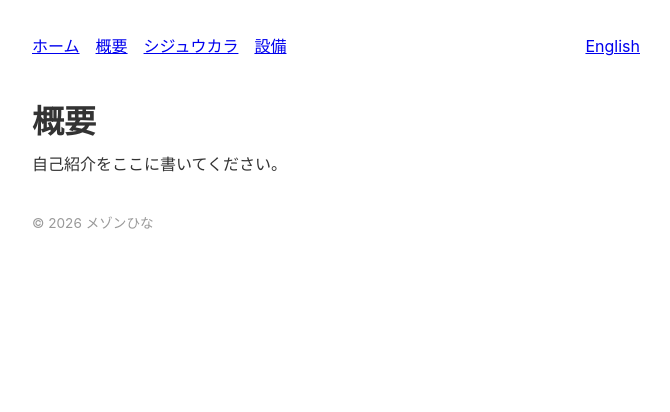
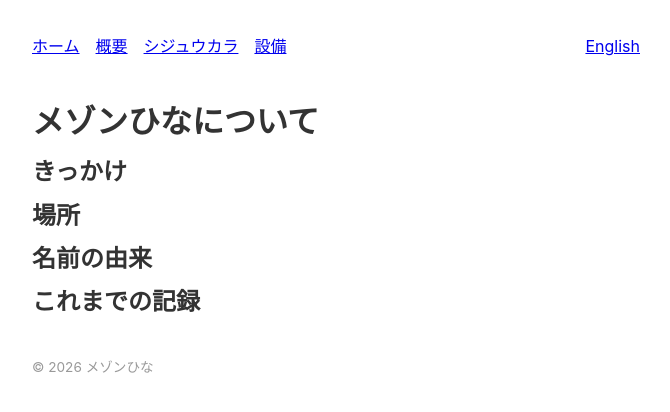
Before and after one commit to tagawa/maison-hina, a Jekyll site: the page built from ja/about.md, in a window 1280 px wide. Shown: the top 412 px of the page, without its empty margins (304-974 px from the left). Built offline with Jekyll 4.4.1, drawn with Linux system fonts in a browser that asks for light colours; comment, search, counter and statistics services are not loaded.

Commit message:
Enhance about.md with JSON-LD metadata
Added JSON-LD structured data for AboutPage.

```diff
--- a/ja/about.md
+++ b/ja/about.md
@@ -1,7 +1,27 @@
 ---
 title: 概要
+json_ld:
+  "@context": "https://schema.org"
+  "@type": "AboutPage"
+  name: "メゾンひなについて"
+  url: "https://maison-hina.com/ja/about"
+  inLanguage: "ja"
 ---
 
-# 概要
+# メゾンひなについて
 
-自己紹介をここに書いてください。
+## きっかけ
+
+<!-- TODO: Why the nest box was set up -->
+
+## 場所
+
+<!-- TODO: Where it is (as much detail as you're comfortable sharing) -->
+
+## 名前の由来
+
+<!-- TODO: How the name メゾンひな came about -->
+
+## これまでの記録
+
+<!-- TODO: How long it's been running, notable years/events -->
```
